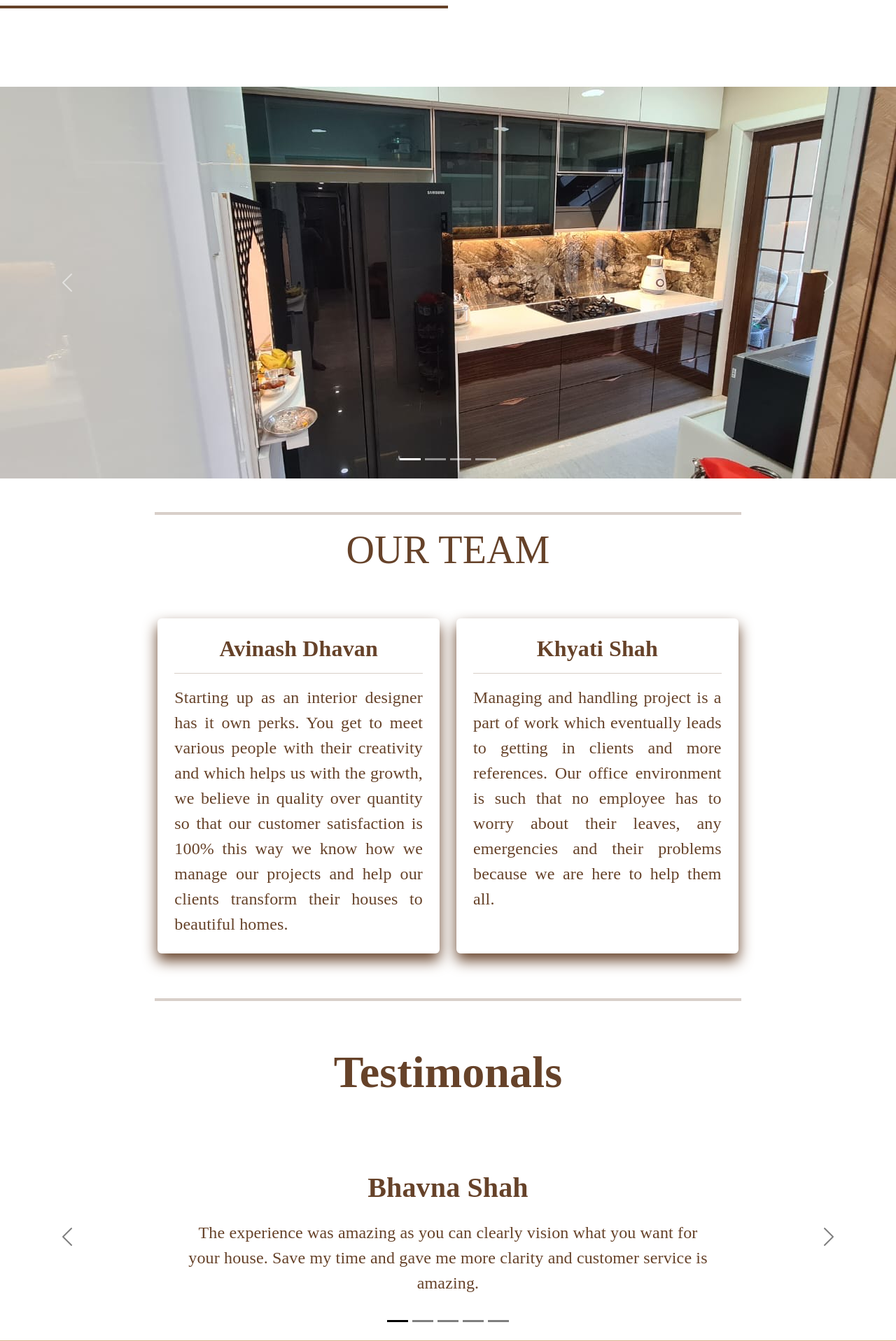
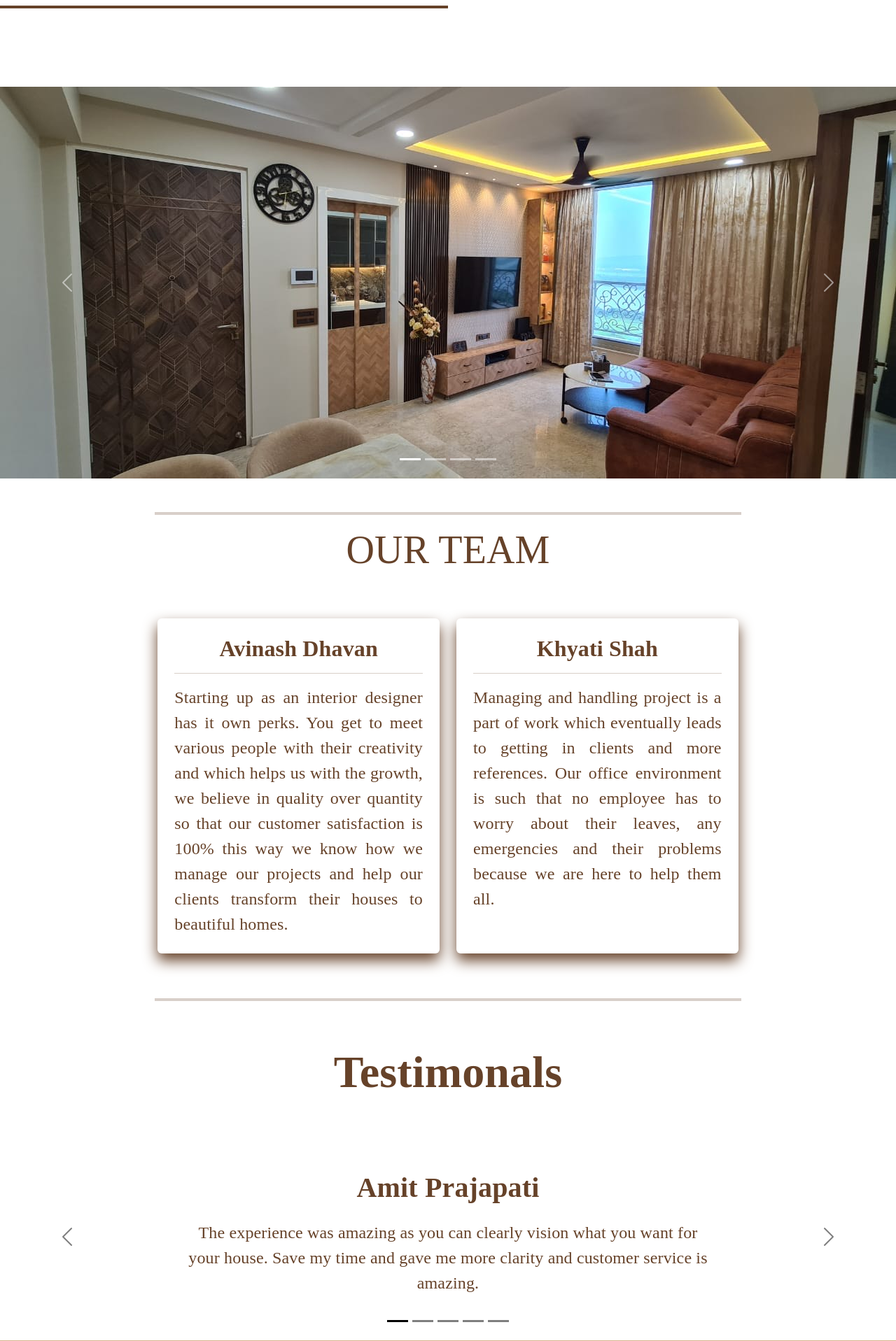
Before and after one commit to avinashurbanelements/urbanelements_web, a React (Create React App) app: page /about in a window 1280 px wide. Shown: the part 736-2653 px from the top of the page at 70% size. Built offline with nearby package versions, Linux system fonts and the light colour scheme.

Commit message:
initial_beta

```diff
--- a/public/index.html
+++ b/public/index.html
@@ -5,14 +5,20 @@
     <link rel="icon" href="%PUBLIC_URL%/favicon.ico" />
     <meta name="viewport" content="width=device-width, initial-scale=1" />
     <meta name="theme-color" content="#000000" />
+    <meta property="og:title" content="Urban Elements" />
+    <meta property="og:description" content="Urban elements comes from urbanisation of your home with better quality and better standard of living.
+    To Recreate the art and shaping cities and towns by giving them form and character.
+    We are a simple unit and we look forward to be combined into more complex whole o an urban quarter or city. " />
+    <title>Urban Elements</title>
     <meta
       name="description"
       content="Looking to transform your space into a beautiful and functional oasis? Our team of experienced and professional designers are here to help. With a focus on quality, expertise, and affordability, we offer customized interior design services that cater to your unique needs and style. Whether you prefer a modern, traditional, or timeless look, we'll work with you to create a space that's both elegant and comfortable. Our innovative and sustainable designs are not only refreshing, but also transformative, leaving you with a home that you'll love for years to come. Contact us today to discover how we can bring style, functionality, and comfort to your space."/>
-    <link href="https://cdn.jsdelivr.net/npm/bootstrap@5.0.2/dist/css/bootstrap.min.css" rel="stylesheet"
+      <link rel="apple-touch-icon" href="%PUBLIC_URL%/\ue_logo_sm.png" />
+      <link rel="manifest" href="%PUBLIC_URL%/manifest.json" />
+      <link href="https://cdn.jsdelivr.net/npm/bootstrap@5.0.2/dist/css/bootstrap.min.css" rel="stylesheet"
     integrity="sha384-EVSTQN3/azprG1Anm3QDgpJLIm9Nao0Yz1ztcQTwFspd3yD65VohhpuuCOmLASjC" crossorigin="anonymous">
     <link href="https://unpkg.com/aos@2.3.1/dist/aos.css" rel="stylesheet">
-    <link rel="apple-touch-icon" href="%PUBLIC_URL%/\ue_logo_sm.png" />
-    <link rel="manifest" href="%PUBLIC_URL%/manifest.json" />
+
     <link rel="stylesheet" href=
 "https://cdn.jsdelivr.net/npm/bootstrap@5.2.2/dist/css/bootstrap.min.css"/>
     <!-- Mansory JS -->
@@ -41,7 +47,6 @@
             }
           }(window.location))
         </script>
-    <title>Urban Elements</title>
     <style>
     </style>
   </head>
--- a/src/App.css
+++ b/src/App.css
@@ -766,7 +766,7 @@
 .about_slide_div1 {
   position: relative;
   height: 70vh;
-  background-image: url("./assets/proj_1/proj_1_3.jpg");
+  background-image: url("./assets/proj_3/proj_3_3.jpg");
   background-repeat: no-repeat;
   background-size: cover;
   background-position: center;
@@ -774,7 +774,7 @@
 .about_slide_div2 {
   position: relative;
   height: 70vh;
-  background-image: url("./assets/proj_1/proj_1_4.jpg");
+  background-image: url("./assets/proj_2/proj_2_4.jpg");
   background-repeat: no-repeat;
   background-size: cover;
   background-position: center;
@@ -790,7 +790,7 @@
 .about_slide_div4 {
   position: relative;
   height: 70vh;
-  background-image: url("./assets/proj_1/proj_1_10.jpg");
+  background-image: url("./assets/proj_1/proj_1_7.jpg");
   background-repeat: no-repeat;
   background-size: cover;
   background-position: center;
--- a/src/pages/About.js
+++ b/src/pages/About.js
@@ -37,13 +37,13 @@ const About = () => {
                   <button type="button" data-bs-target="#carouselExampleIndicators" data-bs-slide-to="3" aria-label="Slide 4"></button>
                 </div>
                 <div className="carousel-inner" data-aos="fade-up"data-aos-delay="200" >
-                  <div className="carousel-item about_slide_div1 active">
+                  <div className="carousel-item about_slide_div3 active">
                     {/* <img src={proj_1_3} className="d-block w-100" alt="..."/> */}
                   </div>
                   <div className="carousel-item about_slide_div2">
                     {/* <img src={proj_1_4} className="d-block w-100" alt="..."/> */}
                   </div>
-                  <div className="carousel-item about_slide_div3">
+                  <div className="carousel-item about_slide_div1">
                     {/* <img src={proj_1_6} className="d-block w-100" alt="..."/> */}
                   </div>
                   <div className="carousel-item about_slide_div4">
@@ -117,7 +117,7 @@ const About = () => {
                     <div className="carousel-item active" data-bs-interval="10000">
                       <div className="d-flex justify-content-center align-items-center" data-aos="fade-up" data-aos-delay="200">
                         <div className="p-5 col-md-8 col-10 container">
-                          <p className="text-center fs-1"><b>Bhavna Shah</b></p>
+                          <p className="text-center fs-1"><b>Amit Prajapati</b></p>
                           <p className="text-center fs-4">The experience was amazing as you can clearly vision what you want for your house.
                           Save my time and gave me more clarity and customer service is amazing.</p>
                         </div>
--- a/src/pages/Home.js
+++ b/src/pages/Home.js
@@ -30,11 +30,6 @@ const Home = () => {
               <hr className="mx-auto col-md-6 col-10" style={{padding: '0.1rem'}}/>
       </div>
       <div className="py-3 py-md-5">
-        <div className="" data-aos="fade-up" data-aos-delay="500">
-          <h1 className="display-2 text-center">
-            Picture of One Design
-          </h1>
-        </div>
         <div className="mx-auto d-flex justify-content-center align-items-center">
           <div className="p-md-5 p-3 row container-fluid d-flex justify-content-center align-items-center">
             <div className="col-md-4">
@@ -69,7 +64,7 @@ const Home = () => {
             <div className="carousel-item active" data-bs-interval="10000">
               <div className="d-flex justify-content-center align-items-center">
                 <div className="p-5 col-md-8 col-10 container">
-                  <p className="text-center fs-1"><b>Bhavna Shah</b></p>
+                  <p className="text-center fs-1"><b>Amit Prajapati</b></p>
                   <p className="text-center fs-4">The experience was amazing as you can clearly vision what you want for your house.
                   Save my time and gave me more clarity and customer service is amazing.</p>
                 </div>
--- a/src/pages/gallery_components/Project_3.js
+++ b/src/pages/gallery_components/Project_3.js
@@ -29,28 +29,28 @@ const Porject_3 = () => {
                         <div className="col-md-3 col-sm-6 col-12">
                             <div className="card text-white border-0 rounded-lg m-1 m-md-3">
                                 <div className="shadow" data-aos="fade-up" data-aos-anchor-placement="top-center">
-                                    <img className="card-img" src={proj_3_1} alt="Luxurious Brown"/>
+                                    <img className="card-img" src={proj_3_3} alt="Luxurious Brown"/>
                                 </div>
                             </div>
                         </div>
                         <div className="col-md-3 col-sm-6 col-12">
                             <div className="card text-white border-0 rounded-lg m-1 m-md-3">
                                 <div className="shadow" data-aos="fade-up" data-aos-delay="200" data-aos-anchor-placement="top-center">
+                                    <img className="card-img" src={proj_3_2} alt="Luxurious Brown"/>
+                                </div>
+                            </div>
+                        </div>
+                        <div className="col-md-3 col-sm-6 col-12">
+                            <div className="card text-white border-0 rounded-lg m-1 m-md-3">
+                                <div className="shadow" data-aos="fade-up" data-aos-delay="300" data-aos-anchor-placement="top-center">
                                     <img className="card-img" src={proj_3_4} alt="Luxurious Brown"/>
                                 </div>
                             </div>
                         </div>
                         <div className="col-md-3 col-sm-6 col-12">
                             <div className="card text-white border-0 rounded-lg m-1 m-md-3">
-                                <div className="shadow" data-aos="fade-up" data-aos-delay="300" data-aos-anchor-placement="top-center">
-                                    <img className="card-img" src={proj_3_2} alt="Luxurious Brown"/>
-                                </div>
-                            </div>
-                        </div>
-                        <div className="col-md-3 col-sm-6 col-12">
-                            <div className="card text-white border-0 rounded-lg m-1 m-md-3">
                                 <div className="shadow" data-aos="fade-up" data-aos-delay="400" data-aos-anchor-placement="top-center">
-                                    <img className="card-img" src={proj_3_3} alt="Luxurious Brown"/>
+                                    <img className="card-img" src={proj_3_1} alt="Luxurious Brown"/>
                                 </div>
                             </div>
                         </div>
```
Also changed, not shown: src/components/content.txt.
